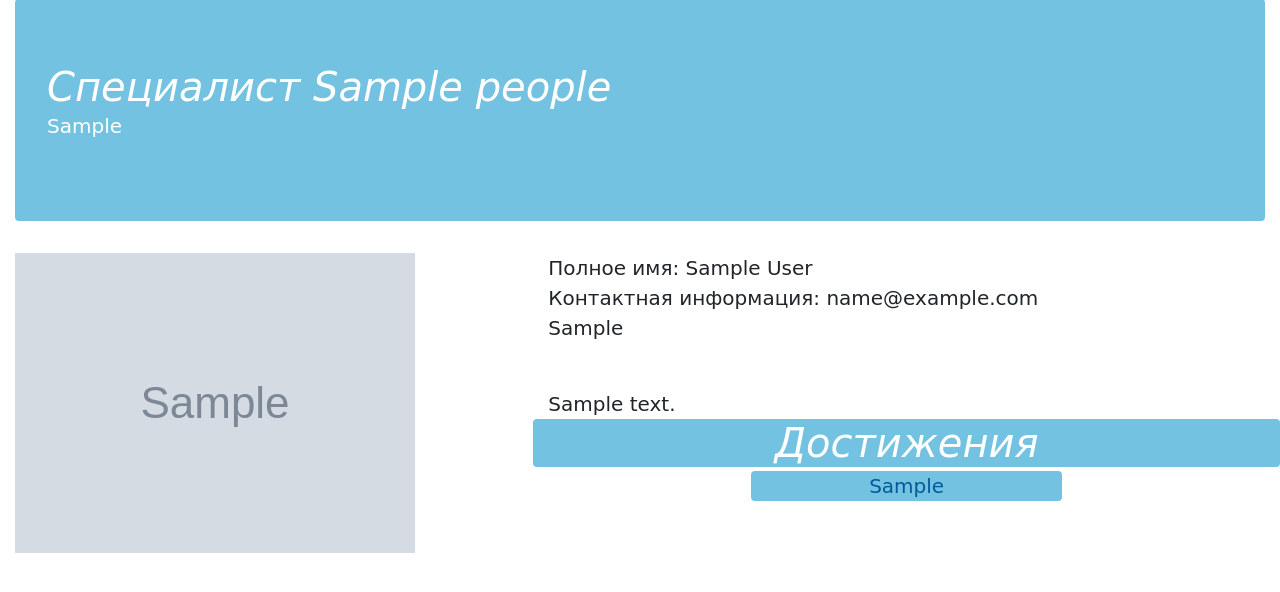
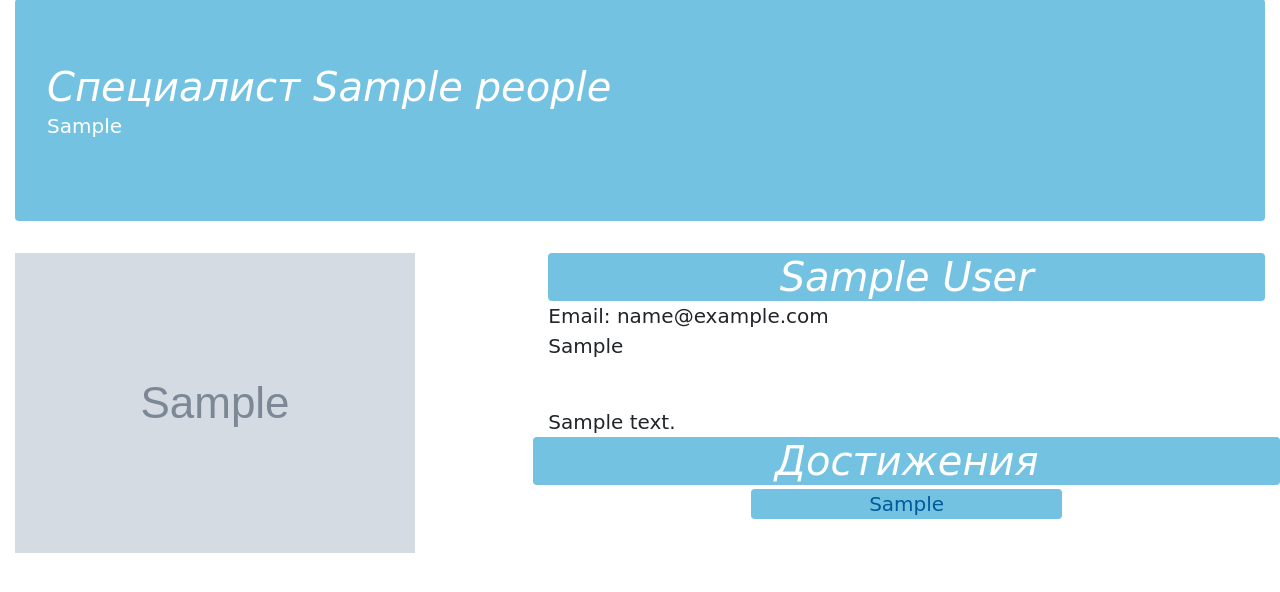
Before and after one commit to gda2048/PhychoBlog, a Django app: page /workers/person/1 in a window 1280 px wide. Shown: the part 101-693 px from the top of the page. Run offline with Django 3.2, Linux system fonts and the light colour scheme; tables that the repository leaves empty hold one stand-in row (values such as "Sample post"); grey boxes marked "Sample" are stand-in pictures; parts of the project's set-up code (start-up, migrations or seed data) failed here and were passed over; some libraries are stand-ins or nearby versions; some web fonts are replaced.

Commit message:
fix workers

```diff
--- a/events/models.py
+++ b/events/models.py
@@ -8,7 +8,7 @@ EventType = (
     ('common', 'Обучение для всех'),
     ('prof', 'Обучение для профессионалов'),
     ('personal', 'Программы личностного роста'),
-    ('university', 'Базовое психологическое образование в хгак'),
+    ('university', 'Базовое психологическое образование'),
 )
 
 
--- a/templates/navbar.html
+++ b/templates/navbar.html
@@ -19,8 +19,7 @@
                             специалистов</a>
                         <div class="dropdown-divider"></div>
                         <a class="dropdown-item wh-n text-light font-weight-bold" href="{% url 'event_list' type='university' %}">Базовое
-                            психологическое образование в
-                            ХДАК</a>
+                            психологическое образование</a>
                         <div class="dropdown-divider"></div>
                         <a class="dropdown-item wh-n text-light font-weight-bold" href="{% url 'event_list' type='personal' %}">Программы
                             личностного роста</a>
--- a/templates/workers/worker.html
+++ b/templates/workers/worker.html
@@ -14,8 +14,17 @@
             {% endif %}
         </div>
         <div class="col-12 col-md-7">
-            Полное имя: {{ person.full_name }}<br>
-            Контактная информация: {{ person.email }}<br> {{ person.contacts| linebreaks }} <br>
+            <div class="row">
+                <div class="col-12">
+                    <div class="text-white rounded bg-psycho-teal col-12 text-center">
+                    <h1 class="d-none d-xl-inline font-italic">{{ person.full_name }}</h1>
+                    <h3 class="d-xl-none font-italic">{{ person.full_name }}</h3>
+                </div>
+                </div>
+                <div class="col-12">
+                    Email: {{ person.email }}<br> {{ person.contacts| linebreaks }} <br>
+                </div>
+            </div>
             {{ person.bio }}
             <div class="row justify-content-around">
                 <div class="text-white rounded bg-psycho-teal col-12 text-center">
--- a/workers/admin.py
+++ b/workers/admin.py
@@ -34,7 +34,7 @@ class PersonAdmin(admin.ModelAdmin):
          {'fields': ('name', 'email')}),
 
         ('Для заполнения профиля',
-         {'fields': ('full_name', 'birth_date', 'info', 'bio', ('photo', 'img_preview'), 'alt')})
+         {'fields': ('full_name', 'birth_date', 'contacts', 'info', 'bio', ('photo', 'img_preview'), 'alt')})
     )
     readonly_fields = ['img_preview']
     inlines = [AchievementInline, HelpItemInline]
```
Also changed, not shown: events/migrations/0012_auto_20190804_1909.py (added).
